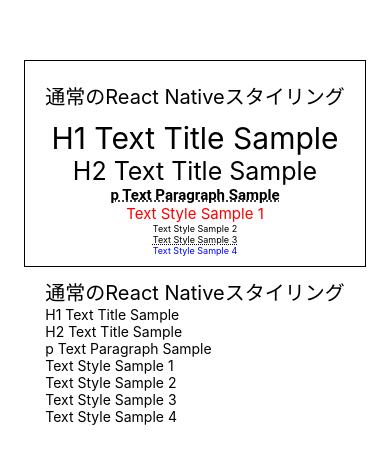
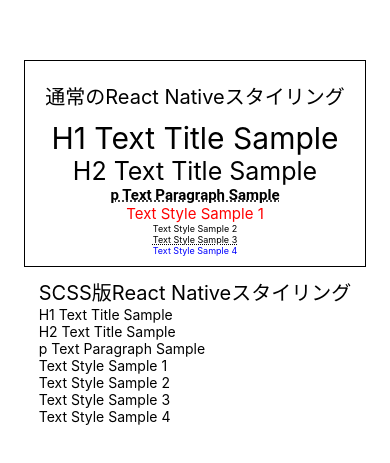
Before and after one commit to t-kumamoto-play/react-native-styling-sample, a React Native app: screen / in a window 390 px wide. Shown: the part 185-648 px from the top of the page. Built offline with nearby package versions, Linux system fonts and the light colour scheme.

Commit message:
text fix

```diff
--- a/components/UsingScssStyling.tsx
+++ b/components/UsingScssStyling.tsx
@@ -17,7 +17,7 @@
           fontSize: 20
         }
       ]}>
-        通常のReact Nativeスタイリング
+        SCSS版React Nativeスタイリング
       </Text>
       <Text style={[styles.textCommon, styles.textH1]}>H1 Text Title Sample</Text>
       <Text style={[styles.textCommon, styles.textH2]}>H2 Text Title Sample</Text>
```
